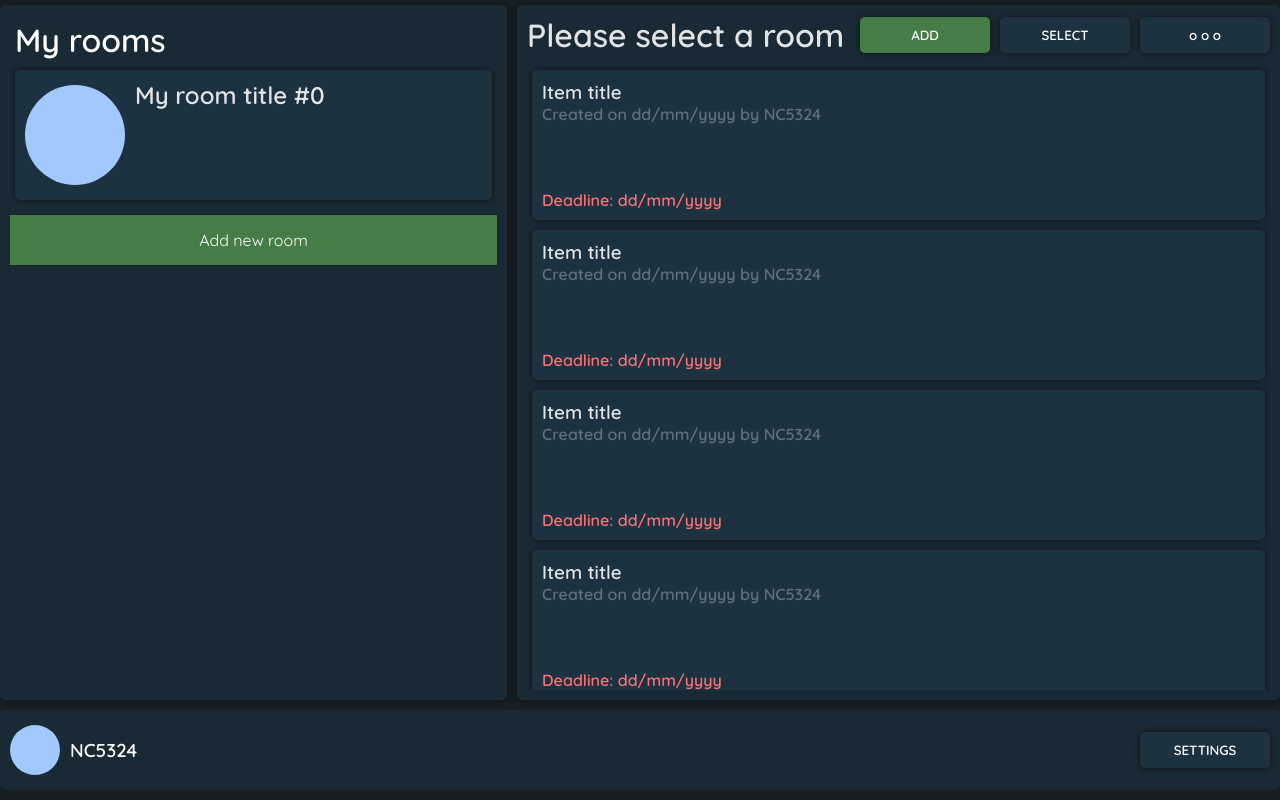
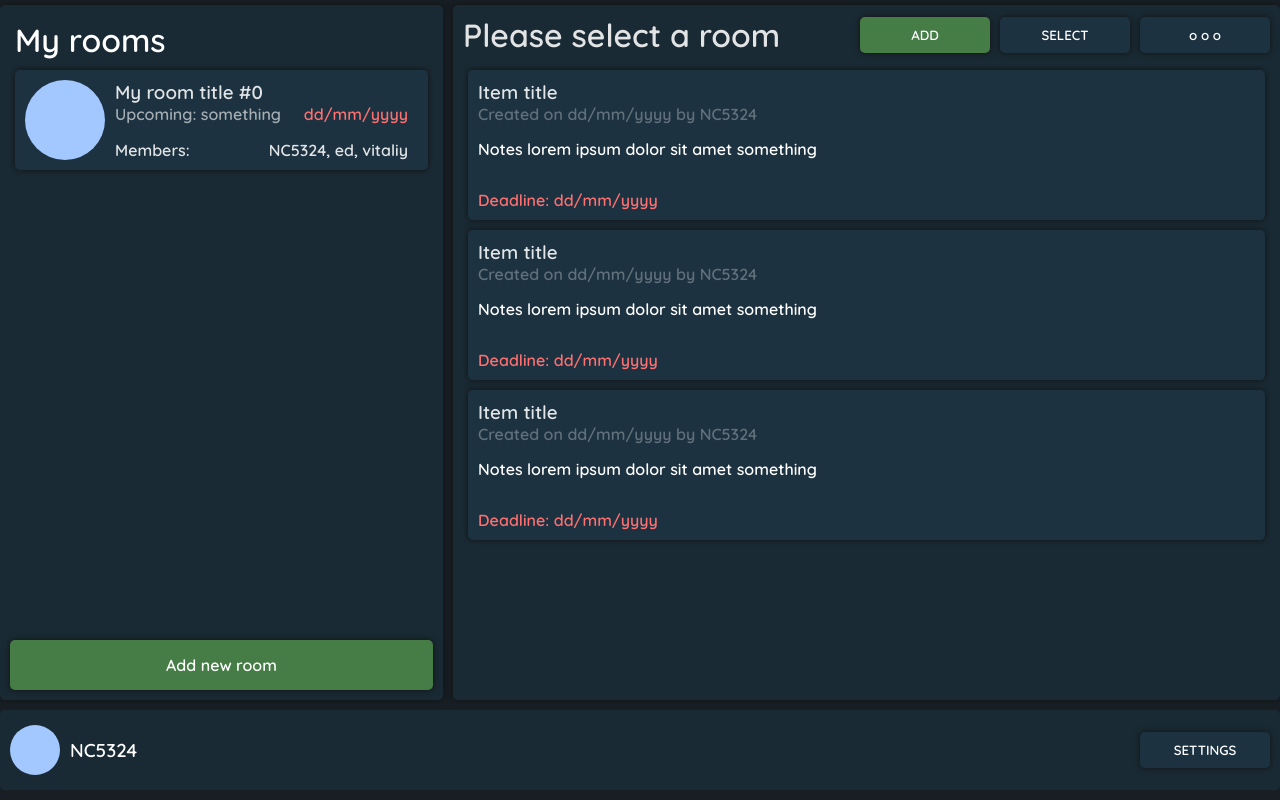
Before and after one commit to NC5324/ncheck-react, a React (Create React App) app: page /main in a window 1280 px wide. Both pictures are taken after a click on the element "Add new room". Built offline with nearby package versions, Linux system fonts and the light colour scheme.

Commit message:
add mock elements

```diff
--- a/public/index.html
+++ b/public/index.html
@@ -53,7 +53,7 @@
        }
 
       ::-webkit-scrollbar-thumb{
-        background-color: #171F25;
+        background-color: #A3C8FF;
         border-radius: 3px;
       }
 
--- a/src/main/Room.js
+++ b/src/main/Room.js
@@ -25,7 +25,7 @@ function Room({ title }) {
                 <Button style={{marginLeft: '10px'}}>o o o</Button>
             </header>
             <ItemsWrapper>
-                { Array.from(Array(10)).map(() => <RoomItem/> )}
+                { Array.from(Array(3)).map(() => <RoomItem/> )}
             </ItemsWrapper>
         </div>
     )
--- a/src/main/RoomItem.js
+++ b/src/main/RoomItem.js
@@ -19,7 +19,7 @@ function RoomItem() {
         <RoomItemContainer>
             <h3 className={"opacity-87"}>Item title</h3>
             <h4 className={"opacity-30"}>Created on dd/mm/yyyy by NC5324</h4>
-
+            <h4 style={{marginTop: 'auto', marginBottom: 'auto'}}>Notes lorem ipsum dolor sit amet something</h4>
             <h4 style={{color: '#FF7070', marginTop: 'auto'}}>Deadline: dd/mm/yyyy</h4>
         </RoomItemContainer>
     )
--- a/src/main/RoomList.js
+++ b/src/main/RoomList.js
@@ -6,7 +6,7 @@ import { addRoom } from './actions'
 import RoomListItem from './RoomListItem'
 
 const RoomListContainer = styled.div`
-  flex: 1 0 30%;
+  flex: 1 0 20%;
   margin: 5px 10px 0 0;
   @media screen and (max-width: 900px) {
     margin: 5px 0 0 0;
@@ -50,6 +50,12 @@ function RoomList({ rooms, onAddPressed }) {
                 ))}
             </RoomsWrapper>
             <div className={"add-button"}
+                 style={{marginTop: 'auto',
+                     borderRadius: 5,
+                     fontWeight: 'bolder',
+                     boxShadow: '#121212 0 0 6px',
+                     cursor: 'pointer'
+                 }}
                  onClick={() => onAddPressed('test')}>
                 <span style={{margin: 'auto'}}>Add new room</span>
             </div>
--- a/src/main/RoomListItem.js
+++ b/src/main/RoomListItem.js
@@ -4,7 +4,6 @@ import { connect } from 'react-redux'
 import { selectRoom } from './actions'
 
 const RoomListItemContainer = styled.div`
-  min-height: 130px;
   margin: 5px;
 
   background: ${ props => props.isSelected ? '#203B4E' : '#1D3240' };
@@ -29,8 +28,8 @@ const Thumbnail = styled.div`
   border-radius: 50%;
   background: #A3C8FF;
 
-  width: 100px;
-  height: 100px;
+  width: 80px;
+  height: 80px;
   margin: auto 0;
 `
 
@@ -39,7 +38,17 @@ function RoomListItem({ id, onSelect, isSelected }) {
         <RoomListItemContainer  onClick={() => onSelect(id)} isSelected={isSelected(id)}>
             <Thumbnail/>
             <RoomListItemDetails>
-                <h2 className={"opacity-87"}>My room title #{id}</h2>
+                <h3 className={"opacity-87"}>My room title #{id}</h3>
+                <h4 style={{display: 'flex'}}>
+                    <span className={"opacity-60"} style={{marginRight: 10}}>Upcoming: something</span>
+                    <span style={{marginLeft: 'auto', color: '#FF7070', opacity: 1}}>
+                        dd/mm/yyyy
+                    </span>
+                </h4>
+                <h4 className={"opacity-87"} style={{marginTop: 'auto', display: 'flex'}}>
+                    <span style={{marginRight: 10}}>Members:</span>
+                    <span style={{marginLeft: 'auto'}}>NC5324, ed, vitaliy</span>
+                </h4>
             </RoomListItemDetails>
         </RoomListItemContainer>
     )
```
